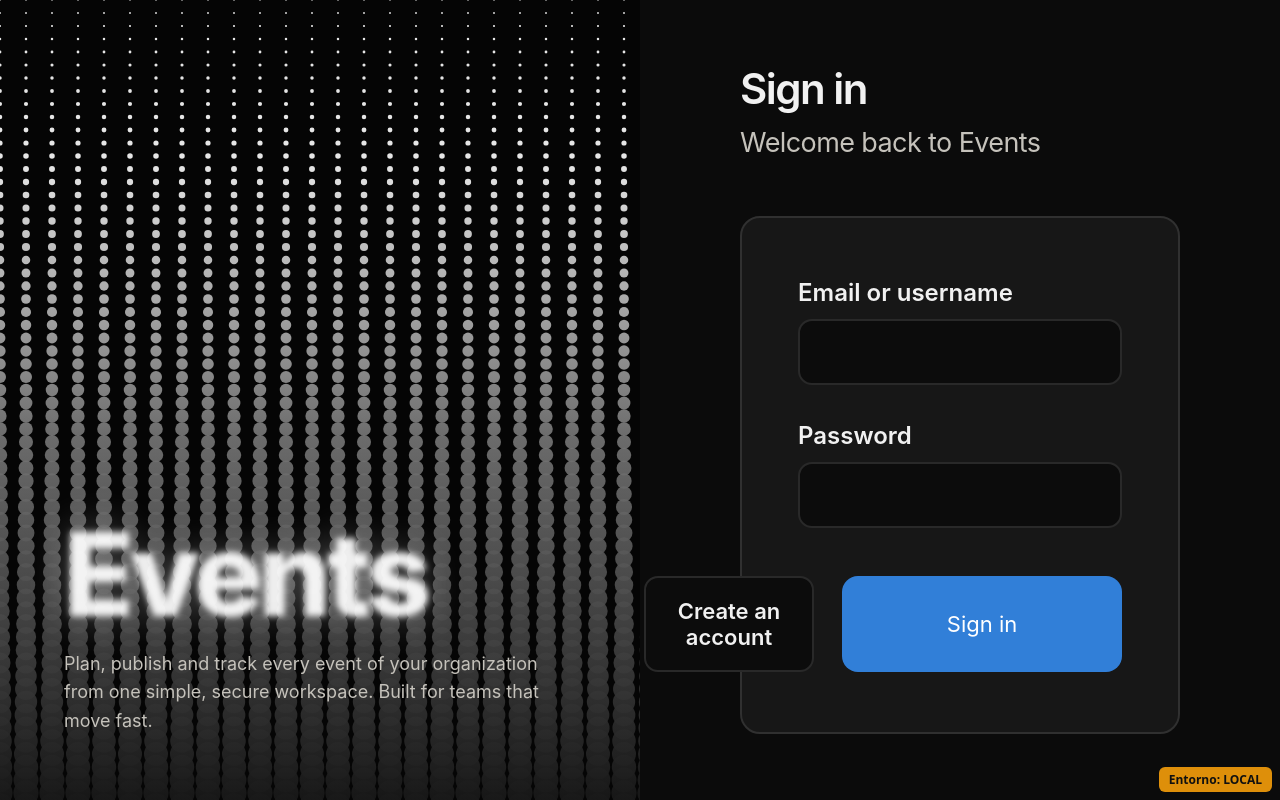
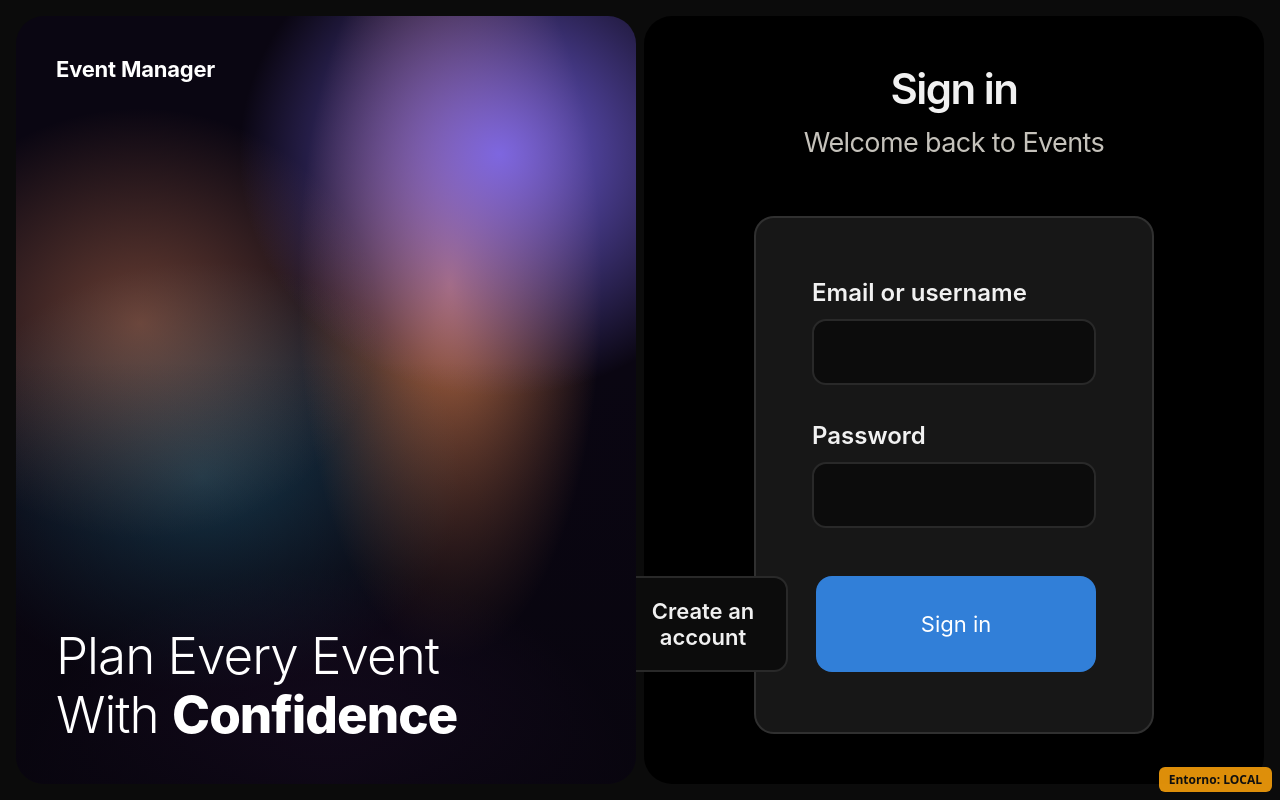
Before and after one commit to DiegoGBag/proyectoNUBEtest, a React (Vite) app: page / in a window 1280 px wide. Built offline with nearby package versions, Linux system fonts and the light colour scheme.

Commit message:
Rediseña el login con tarjetas redondeadas y fondo degradado
Co-Authored-By: Claude Sonnet 5.5 <noreply@anthropic.com>

```diff
--- a/src/App.css
+++ b/src/App.css
@@ -1004,59 +1004,65 @@
 
 /* ---------- Auth split screen ---------- */
 .auth-split {
+  box-sizing: border-box;
   display: grid;
   grid-template-columns: 1fr 1fr;
+  gap: 8px;
   min-height: 100svh;
+  padding: 16px;
+  background: var(--page-background);
 }
 
 .auth-hero {
   position: relative;
   display: flex;
-  align-items: flex-end;
+  flex-direction: column;
+  justify-content: space-between;
   overflow: hidden;
-  background: #050505;
-  color: var(--heading);
+  padding: 40px;
+  border-radius: 28px;
+  color: #fff;
+  background:
+    radial-gradient(ellipse 60% 45% at 78% 18%, rgba(130, 110, 255, 0.85), transparent 70%),
+    radial-gradient(ellipse 35% 70% at 70% 35%, rgba(255, 150, 90, 0.7), transparent 70%),
+    radial-gradient(ellipse 55% 40% at 20% 40%, rgba(220, 130, 90, 0.45), transparent 70%),
+    radial-gradient(ellipse 60% 40% at 30% 60%, rgba(40, 120, 150, 0.55), transparent 70%),
+    radial-gradient(ellipse 70% 40% at 50% 100%, rgba(120, 50, 150, 0.35), transparent 70%),
+    #0a0612;
 }
 
-.halftone-canvas {
-  position: absolute;
-  inset: 0;
-  width: 100%;
-  height: 100%;
-}
-
-/* darken the area behind the text so it stays readable over the dots */
+/* soft dark fade at the bottom so the headline is readable */
 .auth-hero::after {
   content: '';
   position: absolute;
   inset: 0;
-  background: linear-gradient(to top, rgba(5, 5, 5, 0.92) 0%, rgba(5, 5, 5, 0.55) 45%, transparent 80%);
+  background: linear-gradient(to top, rgba(8, 5, 14, 0.85) 0%, transparent 55%);
   pointer-events: none;
 }
 
-.auth-hero-content {
+.auth-hero-brand,
+.auth-hero-title {
   position: relative;
   z-index: 1;
-  padding: 64px;
-  max-width: 640px;
+}
+
+.auth-hero-brand {
+  margin: 0;
+  font-size: 22px;
+  font-weight: 700;
+  letter-spacing: -0.01em;
 }
 
 .auth-hero-title {
-  margin: 0 0 20px;
-  font-size: clamp(72px, 9vw, 140px);
-  font-weight: 800;
-  line-height: 0.95;
-  letter-spacing: -0.04em;
-  color: rgba(255, 255, 255, 0.92);
-  filter: blur(3px);
-  text-shadow: 0 0 40px rgba(255, 255, 255, 0.35);
+  margin: 0;
+  font-size: clamp(36px, 4vw, 56px);
+  font-weight: 300;
+  line-height: 1.15;
+  letter-spacing: -0.02em;
 }
 
-.auth-hero-text {
-  margin: 0;
-  font-size: 18px;
-  line-height: 1.6;
-  color: var(--muted);
+.auth-hero-title strong {
+  font-weight: 800;
 }
 
 .auth-panel {
@@ -1064,13 +1070,20 @@
   align-items: center;
   justify-content: center;
   padding: 48px 32px;
-  background: var(--page-background);
+  border-radius: 28px;
+  background: #000;
   color: var(--heading);
 }
 
 .auth-panel-inner {
   width: 100%;
-  max-width: 440px;
+  max-width: 400px;
+}
+
+.auth-panel .page-header {
+  align-items: center;
+  text-align: center;
+  margin-bottom: 8px;
 }
 
 @media (max-width: 800px) {
@@ -1079,10 +1092,7 @@
   }
 
   .auth-hero {
-    min-height: 40svh;
-  }
-
-  .auth-hero-content {
-    padding: 32px 24px;
+    min-height: 34svh;
+    padding: 28px 24px;
   }
 }
--- a/src/AuthScreen.jsx
+++ b/src/AuthScreen.jsx
@@ -1,6 +1,5 @@
 import { useState } from 'react'
 import { login, register } from './api'
-import HalftoneBackground from './HalftoneBackground'
 
 const emptyForm = { fullName: '', tenantName: '', email: '', password: '' }
 
@@ -36,14 +35,12 @@ function AuthScreen({ onAuthenticated }) {
   return (
     <div className="auth-split">
       <section className="auth-hero">
-        <HalftoneBackground />
-        <div className="auth-hero-content">
-          <h2 className="auth-hero-title">Events</h2>
-          <p className="auth-hero-text">
-            Plan, publish and track every event of your organization from one
-            simple, secure workspace. Built for teams that move fast.
-          </p>
-        </div>
+        <p className="auth-hero-brand">Event Manager</p>
+        <h2 className="auth-hero-title">
+          Plan Every Event
+          <br />
+          With <strong>Confidence</strong>
+        </h2>
       </section>
 
       <main className="auth-panel">
--- a/src/HalftoneBackground.jsx
+++ /dev/null
@@ -1,45 +0,0 @@
-import { useEffect, useRef } from 'react'
-
-// Halftone dot pattern: tiny dots at the top that grow towards the bottom.
-function HalftoneBackground() {
-  const canvasRef = useRef(null)
-
-  useEffect(() => {
-    const canvas = canvasRef.current
-    const parent = canvas.parentElement
-    const context = canvas.getContext('2d')
-
-    const draw = () => {
-      const { width, height } = parent.getBoundingClientRect()
-      const ratio = window.devicePixelRatio || 1
-      canvas.width = width * ratio
-      canvas.height = height * ratio
-      context.setTransform(ratio, 0, 0, ratio, 0, 0)
-      context.clearRect(0, 0, width, height)
-      context.fillStyle = 'rgba(255, 255, 255, 0.9)'
-
-      const spacing = 26
-      const rows = Math.ceil(height / (spacing * 0.5)) + 1
-      for (let row = 0; row < rows; row += 1) {
-        const y = row * spacing * 0.5
-        const progress = Math.min(y / height, 1)
-        const radius = 0.8 + Math.pow(progress, 1.1) * (spacing * 0.46)
-        const offset = row % 2 === 0 ? 0 : spacing / 2
-        for (let x = -offset; x < width + spacing; x += spacing) {
-          context.beginPath()
-          context.arc(x + (row % 2 === 0 ? 0 : spacing / 2), y, radius, 0, Math.PI * 2)
-          context.fill()
-        }
-      }
-    }
-
-    draw()
-    const observer = new ResizeObserver(draw)
-    observer.observe(parent)
-    return () => observer.disconnect()
-  }, [])
-
-  return <canvas ref={canvasRef} className="halftone-canvas" aria-hidden="true" />
-}
-
-export default HalftoneBackground
```
